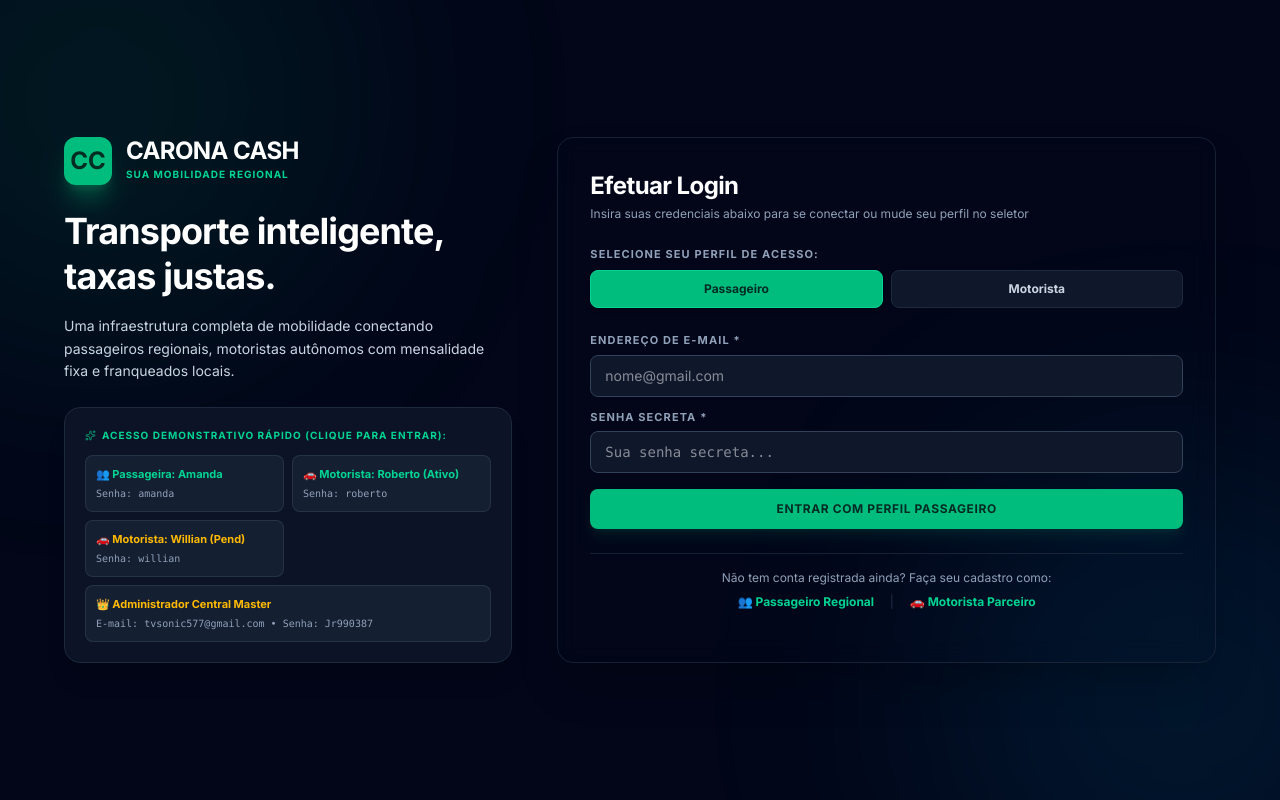
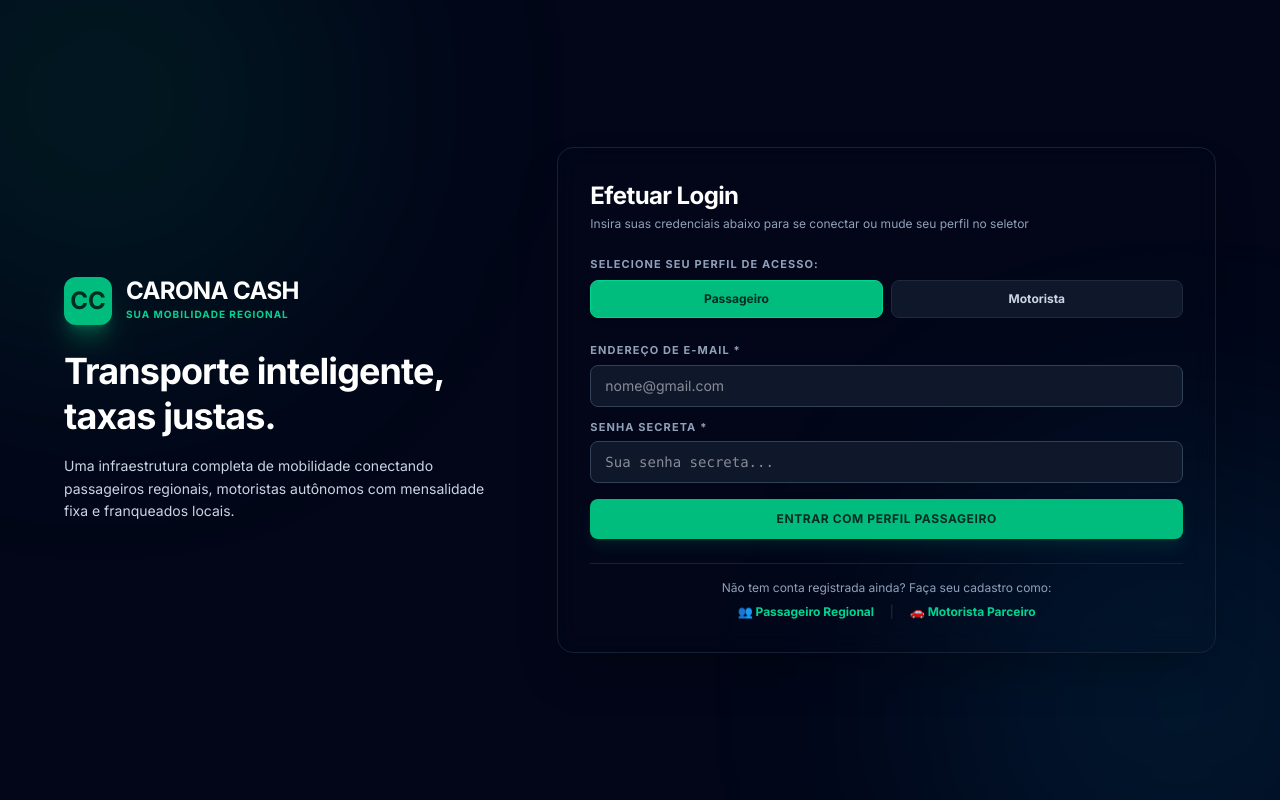
Before and after one commit to tvsonic577-boop/Carona-cash, a React (Vite) app: page / in a window 1280 px wide. Built offline with nearby package versions, Linux system fonts and the light colour scheme.

Commit message:
Atualização 5

```diff
--- a/src/App.tsx
+++ b/src/App.tsx
@@ -883,91 +883,7 @@ export default function App() {
               </p>
             </div>
 
-            {/* QUICK PRE-LOADED EVALUATION CREDENTIALS CODES */}
-            <div className="bg-slate-900/80 p-5 rounded-2xl border border-slate-800 text-left space-y-3 max-w-md mx-auto lg:mx-0 shadow-xl backdrop-blur-md">
-              <p className="text-[10px] text-emerald-400 uppercase tracking-widest font-black flex items-center gap-1.5">
-                <Sparkles size={11} className="text-emerald-400 animate-pulse" />
-                Acesso Demonstrativo Rápido (Clique para Entrar):
-              </p>
-              <div className="grid grid-cols-1 sm:grid-cols-2 gap-2 text-[11px]">
-
-                <button
-                  onClick={() => {
-                    const email = 'amanda.lima@gmail.com';
-                    const userObj = users.find(u => u.email.toLowerCase() === email && u.tipo === 'CLIENTE');
-                    const clientObj = clientes.find(c => c.userId === userObj?.id);
-                    if (clientObj) setActiveClienteId(clientObj.id);
-                    setLoggedInEmail(email);
-                    setSessionRole('CLIENTE');
-                    setActivePortal('CLIENTE');
-                    setIsLoggedIn(true);
-                    addNotification("Conectado como Passageira Amanda!", "success");
-                  }}
-                  className="p-2.5 rounded-lg bg-slate-800/60 hover:bg-emerald-950/40 border border-slate-700/60 hover:border-emerald-600/50 text-left text-slate-100 transition duration-150 cursor-pointer block"
-                >
-                  <span className="font-bold text-emerald-400 block mb-0.5">👥 Passageira: Amanda</span>
-                  <span className="text-[10px] text-slate-400 font-mono">Senha: amanda</span>
-                </button>
-
-                <button
-                  onClick={() => {
-                    const email = 'roberto.taxi@gmail.com';
-                    const userObj = users.find(u => u.email.toLowerCase() === email && u.tipo === 'MOTORISTA');
-                    const driverObj = motoristas.find(m => m.userId === userObj?.id);
-                    if (driverObj) {
-                      setActiveMotoristaId(driverObj.id);
-                    }
-                    setLoggedInEmail(email);
-                    setSessionRole('MOTORISTA');
-                    setActivePortal('MOTORISTA');
-                    setIsLoggedIn(true);
-                    addNotification("Conectado como Motorista Roberto!", "success");
-                  }}
-                  className="p-2.5 rounded-lg bg-slate-800/60 hover:bg-emerald-950/40 border border-slate-700/60 hover:border-emerald-600/50 text-left text-slate-100 transition duration-150 cursor-pointer block"
-                >
-                  <span className="font-bold text-emerald-400 block mb-0.5">🚗 Motorista: Roberto (Ativo)</span>
-                  <span className="text-[10px] text-slate-400 font-mono">Senha: roberto</span>
-                </button>
-
-                <button
-                  onClick={() => {
-                    const email = 'willian.lima@outlook.com';
-                    const userObj = users.find(u => u.email.toLowerCase() === email && u.tipo === 'MOTORISTA');
-                    const driverObj = motoristas.find(m => m.userId === userObj?.id);
-                    if (driverObj) {
-                      setActiveMotoristaId(driverObj.id);
-                    }
-                    setLoggedInEmail(email);
-                    setSessionRole('MOTORISTA');
-                    setActivePortal('MOTORISTA');
-                    setIsLoggedIn(true);
-                    addNotification("Conectado como Motorista Willian (Pendente)!", "info");
-                  }}
-                  className="p-2.5 rounded-lg bg-slate-800/60 hover:bg-emerald-950/40 border border-slate-700/60 hover:border-emerald-600/50 text-left text-slate-100 transition duration-150 cursor-pointer block"
-                >
-                  <span className="font-bold text-amber-400 block mb-0.5">🚗 Motorista: Willian (Pend)</span>
-                  <span className="text-[10px] text-slate-400 font-mono">Senha: willian</span>
-                </button>
-
-
-
-                <button
-                  onClick={() => {
-                    const email = 'tvsonic577@gmail.com';
-                    setLoggedInEmail(email);
-                    setSessionRole('ADMIN');
-                    setActivePortal('ADMIN');
-                    setIsLoggedIn(true);
-                    addNotification("Conectado como Administrador Central!", "success");
-                  }}
-                  className="p-2.5 rounded-lg bg-slate-800/60 hover:bg-emerald-950/40 border border-slate-700/60 hover:border-emerald-600/50 text-left text-slate-100 transition duration-150 cursor-pointer col-span-1 sm:col-span-2 block text-center"
-                >
-                  <span className="font-bold text-amber-400 block mb-0.5">👑 Administrador Central Master</span>
-                  <span className="text-[10px] text-slate-400 font-mono">E-mail: tvsonic577@gmail.com • Senha: Jr990387</span>
-                </button>
-
-              </div>
-            </div>
+
           </div>
 
           {/* DYNAMIC SIGN-IN / SIGN-UP CARD INTERACTION */}
```
